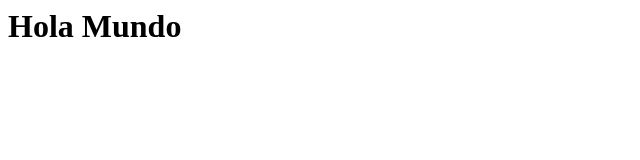
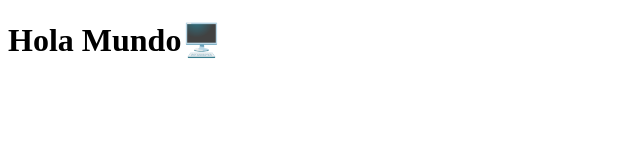
Before and after one commit to JuanDParraG/HTML-CSS, a plain HTML site: page index.html in a window 1280 px wide. Shown: the whole page, without its empty margins (0-640 px from the left). Drawn offline with Linux system fonts and the light colour scheme.

Commit message:
My second commit

```diff
--- a/index.html
+++ b/index.html
@@ -1 +1,11 @@
-<h1>Hola Mundo</h1>
+<!DOCTYPE html>
+<html lang="es-COL">
+    <head>
+        <meta charset="utf-8" />
+        <title>Machine Learning Workshop</title>
+    </head>
+
+    <body>
+        <h1>Hola Mundo🖥️</h1>
+    </body>
+</html>
```
